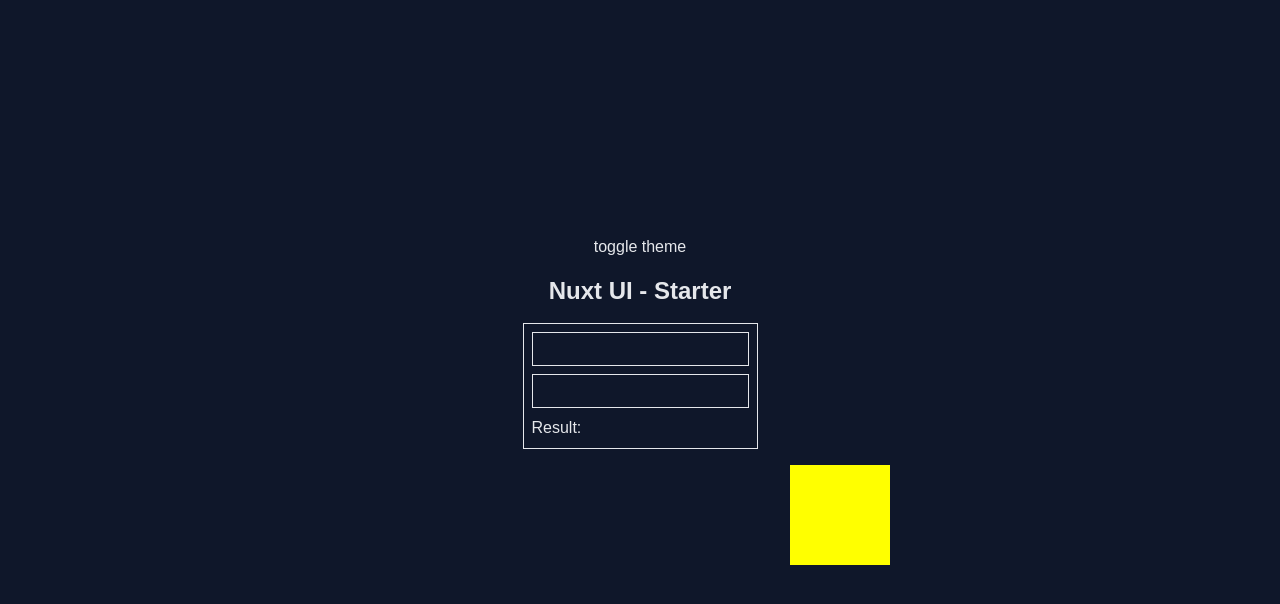
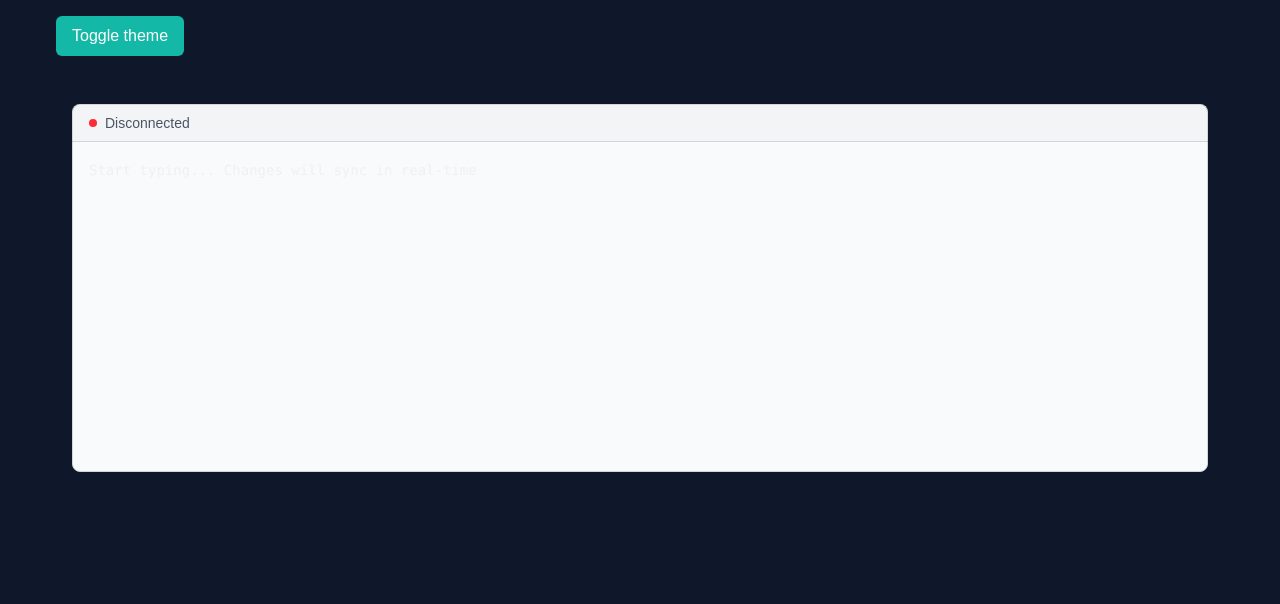
Before and after one commit to VariableSan/collab-editor, a Nuxt app in the folder apps/app/: page / in a window 1280 px wide. Shown: the top 604 px of the page. Built offline with nearby package versions, Linux system fonts and the light colour scheme; no server answers.

Commit message:
feat: add collaborative editing features with WebSocket integration and diff handling

```diff
--- a/apps/app/app/assets/css/main.css
+++ b/apps/app/app/assets/css/main.css
@@ -32,6 +32,11 @@
   --text: #e5e7eb;
 }
 
+@utility container {
+  @apply mx-auto w-full px-4;
+  max-width: var(--container);
+}
+
 body {
   background-color: var(--bg);
   color: var(--text);
--- /dev/null
+++ b/apps/app/app/components/CollabEditor.vue
@@ -0,0 +1,32 @@
+<script setup lang="ts">
+const { textarea, isConnected, error } = useCollab()
+</script>
+
+<template>
+  <div class="flex flex-col h-[50vh] p-4">
+    <div
+      class="flex justify-between items-center px-4 py-2 bg-gray-100 rounded-t-lg border border-gray-300 border-b-0"
+    >
+      <div
+        class="flex items-center gap-2 text-sm text-gray-600"
+        :class="{ 'text-green-500': isConnected }"
+      >
+        <span
+          class="w-2 h-2 rounded-full"
+          :class="isConnected ? 'bg-green-500' : 'bg-red-500'"
+        ></span>
+        {{ isConnected ? 'Connected' : 'Disconnected' }}
+      </div>
+      <div v-if="error" class="text-red-500 text-sm">
+        {{ error }}
+      </div>
+    </div>
+
+    <textarea
+      v-model="textarea"
+      class="flex-1 p-4 border border-gray-300 rounded-b-lg font-mono text-sm leading-6 resize-none outline-none focus:border-blue-500 disabled:bg-gray-50 disabled:cursor-not-allowed"
+      placeholder="Start typing... Changes will sync in real-time"
+      :disabled="!isConnected"
+    />
+  </div>
+</template>
--- /dev/null
+++ b/apps/app/app/composables/useCollab.ts
@@ -0,0 +1,78 @@
+import { MyersDiffCalculator } from 'diff-lib'
+import { BrowserCollaborativeClient } from 'ws-client'
+import DiffWorker from '~/assets/workers/diff-worker?worker'
+
+export const useCollab = () => {
+  let wsClient: BrowserCollaborativeClient | null = null
+
+  const textarea = ref('')
+  const isConnected = ref(false)
+  const error = ref<string | null>(null)
+
+  let isRemoteUpdate = false
+
+  const sendTextChange = (val: string) => {
+    wsClient?.sendTextChange(val)
+  }
+
+  const sendTextChangeDebounced = useDebounceFn(sendTextChange, 500)
+
+  onMounted(() => {
+    const workerProvider = new DiffWorker()
+    const diffProvider = new MyersDiffCalculator()
+
+    wsClient = new BrowserCollaborativeClient({
+      url: `ws://${window.location.hostname}:4000/collaborate`,
+      workerProvider,
+      diffProvider,
+      reconnectInterval: 3000,
+      maxReconnectAttempts: 5,
+    })
+
+    wsClient.on('connect', () => {
+      isConnected.value = true
+      error.value = null
+      console.log('Connected to collaboration server')
+    })
+
+    wsClient.on('disconnect', reason => {
+      isConnected.value = false
+      console.log('Disconnected:', reason)
+    })
+
+    wsClient.on('error', err => {
+      error.value = err.message
+      console.error('WebSocket error:', err)
+    })
+
+    wsClient.on('textChange', newText => {
+      isRemoteUpdate = true
+      textarea.value = newText
+
+      nextTick(() => {
+        isRemoteUpdate = false
+      })
+    })
+
+    wsClient.connect()
+
+    onBeforeUnmount(() => {
+      wsClient?.disconnect()
+    })
+  })
+
+  watch(textarea, newValue => {
+    if (isRemoteUpdate) return
+
+    if (isConnected.value) {
+      sendTextChangeDebounced(newValue)
+    }
+  })
+
+  return {
+    textarea,
+    isConnected,
+    error,
+    wsClient,
+  }
+}
--- a/apps/app/app/pages/index.vue
+++ b/apps/app/app/pages/index.vue
@@ -1,6 +1,4 @@
 <script lang="ts" setup>
-import DiffWorker from '~/assets/workers/diff-worker?worker'
-
 const isDark = useDark({
   selector: 'body',
   attribute: 'data-theme',
@@ -9,102 +7,26 @@
   initialValue: 'dark',
 })
 
-const a = ref('')
-const b = ref('')
-const diffResult = ref()
-
 const toggleDark = useToggle(isDark)
-
-const sumDiffWorker = (a: string, b: string) => {
-  return new Promise(resolve => {
-    const worker = new DiffWorker()
-    worker.postMessage({
-      type: 'calculate-diff',
-      oldText: a,
-      newText: b,
-    })
-    worker.addEventListener(
-      'message',
-      e => {
-        if (e.data) {
-          resolve(e.data)
-          worker.terminate()
-        }
-      },
-      false,
-    )
-  })
-}
-
-const sumDiffWorkerDebounced = useDebounceFn(sumDiffWorker, 1000)
-
-watch(
-  () => [a.value, b.value],
-  async ([a, b]) => {
-    if (a && b) {
-      diffResult.value = await sumDiffWorkerDebounced(a, b)
-    }
-  },
-)
 </script>
 
 <template>
-  <div class="flex flex-col items-center justify-center gap-4 h-screen">
-    <button @click="() => toggleDark()">toggle theme</button>
+  <div class="relative flex min-h-screen w-full flex-col gap-4">
+    <header class="w-full py-4">
+      <div class="container">
+        <button
+          class="cursor-pointer px-4 py-2 text-base leading-6 font-medium rounded-md text-white bg-primary hover:brightness-75 focus:ring ring-offset-2 ring-secondary focus:outline-none transition duration-150 ease-in-out"
+          @click="() => toggleDark()"
+        >
+          Toggle theme
+        </button>
+      </div>
+    </header>
 
-    <h1 class="font-bold text-2xl text-(--ui-primary)">Nuxt UI - Starter</h1>
-
-    <div class="flex flex-col gap-2 border p-2">
-      <input v-model="a" type="text" class="border p-1" />
-      <input v-model="b" type="text" class="border p-1" />
-
-      <h2>Result: {{ diffResult }}</h2>
-    </div>
-
-    <div class="css_animated_part"></div>
+    <main class="flex-1">
+      <div class="container">
+        <CollabEditor />
+      </div>
+    </main>
   </div>
 </template>
-
-<style scoped>
-.css_animated_part {
-  width: 100px;
-  height: 100px;
-  position: relative;
-  background-color: red;
-  animation-name: example;
-  animation-duration: 4s;
-  animation-iteration-count: infinite;
-}
-
-@keyframes example {
-  0% {
-    background-color: red;
-    left: 0px;
-    top: 0px;
-  }
-
-  25% {
-    background-color: yellow;
-    left: 200px;
-    top: 0px;
-  }
-
-  50% {
-    background-color: blue;
-    left: 200px;
-    top: 200px;
-  }
-
-  75% {
-    background-color: green;
-    left: 0px;
-    top: 200px;
-  }
-
-  100% {
-    background-color: red;
-    left: 0px;
-    top: 0px;
-  }
-}
-</style>
--- a/apps/app/package.json
+++ b/apps/app/package.json
@@ -18,7 +18,8 @@
     "nuxt": "^3.17.5",
     "tailwindcss": "^4.1.10",
     "vue": "^3.5.17",
-    "diff-lib": "workspace:*"
+    "diff-lib": "workspace:*",
+    "ws-client": "workspace:*"
   },
   "devDependencies": {
     "@nuxt/eslint": "^1.4.1",
--- /dev/null
+++ b/packages/ws-client/src/browser-client.ts
@@ -0,0 +1,52 @@
+import { WSClientOptions } from './types'
+import { CollaborativeWSClient } from './ws-client'
+
+export interface BrowserWSClientOptions extends WSClientOptions {
+  workerProvider?: Worker
+}
+
+export class BrowserCollaborativeClient extends CollaborativeWSClient {
+  private workerProvider?: Worker
+
+  constructor(options: BrowserWSClientOptions) {
+    super(options)
+
+    if (options.workerProvider) {
+      this.initializeWorker(options.workerProvider)
+    }
+  }
+
+  private initializeWorker(workerProvider: Worker): void {
+    try {
+      this.workerProvider = workerProvider
+
+      this.workerProvider.addEventListener('message', event => {
+        if (event.data.type === 'diff-result') {
+          this.sendTextChange(event.data.newText)
+        }
+      })
+    } catch (error) {
+      console.warn('Failed to initialize worker:', error)
+    }
+  }
+
+  sendTextChange(newText: string): void {
+    if (this.workerProvider) {
+      this.workerProvider.postMessage({
+        type: 'calculate-diff',
+        oldText: this.getCurrentText(),
+        newText,
+      })
+    } else {
+      super.sendTextChange(newText)
+    }
+  }
+
+  disconnect(): void {
+    if (this.workerProvider) {
+      this.workerProvider.terminate()
+      this.workerProvider = undefined
+    }
+    super.disconnect()
+  }
+}
--- a/packages/ws-client/src/index.ts
+++ b/packages/ws-client/src/index.ts
@@ -1,2 +1,3 @@
+export { BrowserCollaborativeClient } from './browser-client'
 export type * from './types'
 export { CollaborativeWSClient } from './ws-client'
```
